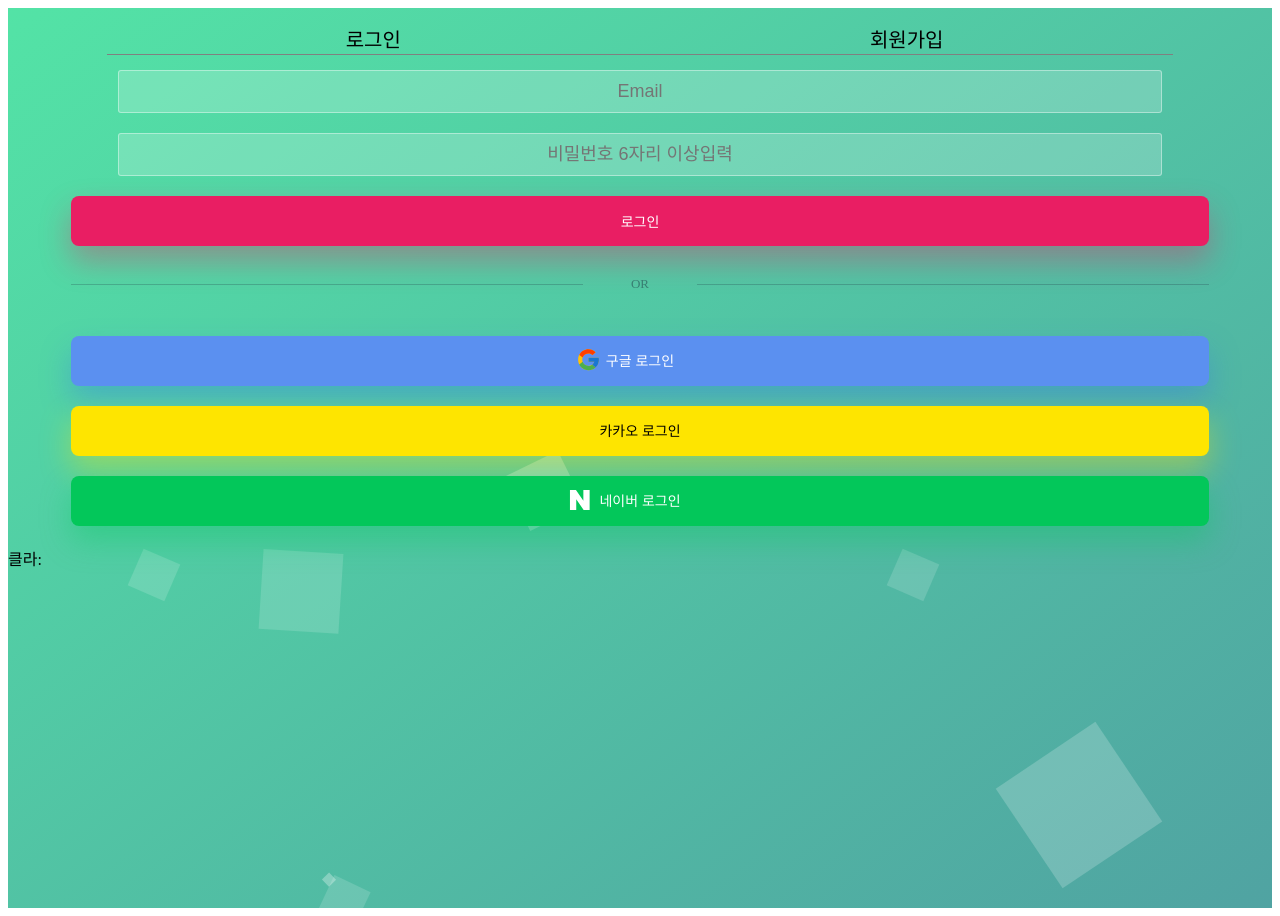
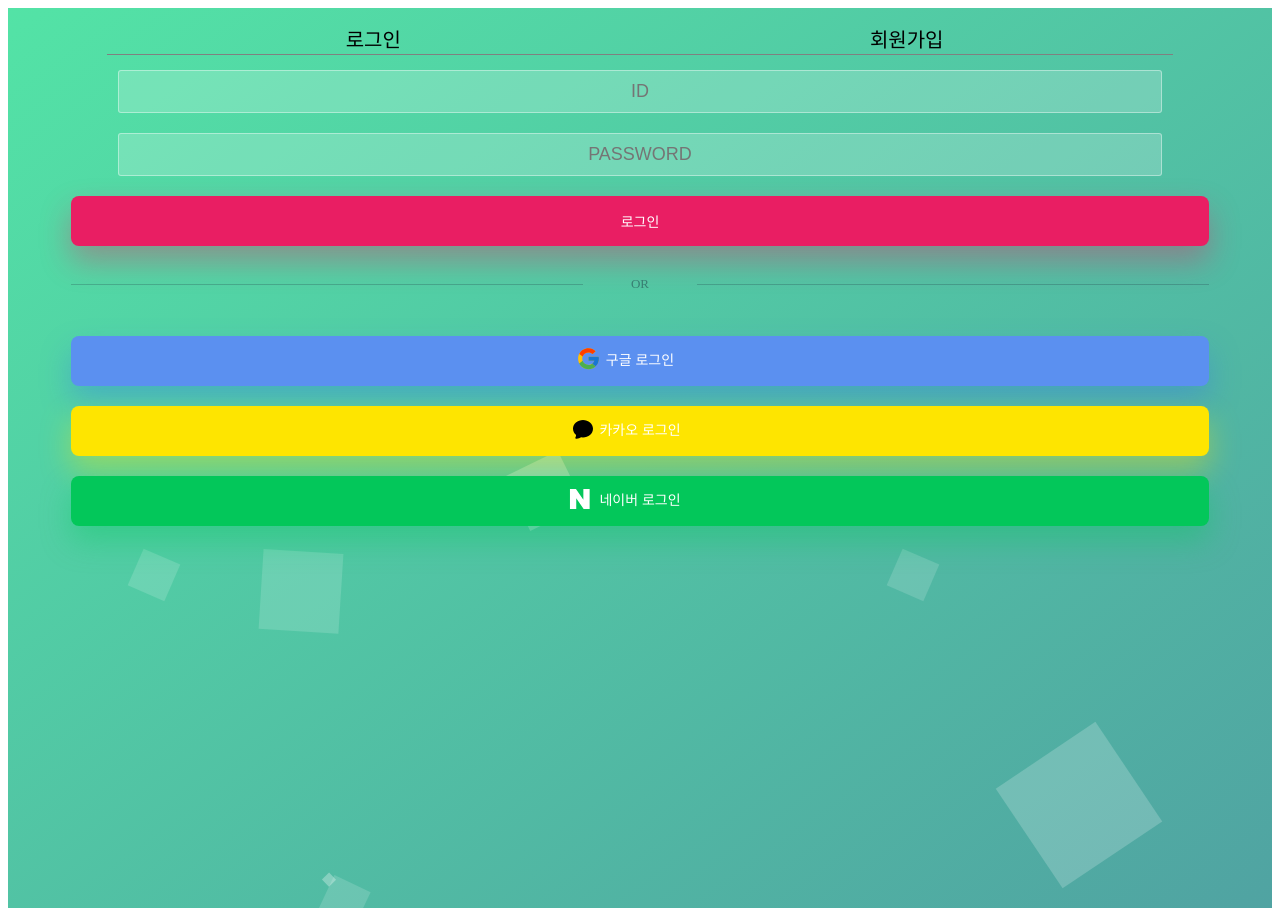
Before and after one commit to KICMonster/Monster_YMJ, a React (Vite) app in the folder monsterproject/: page /login in a window 1280 px wide. Built offline with nearby package versions, Linux system fonts and the light colour scheme; no server answers.

Commit message:
useState 문제 리액트 배칭 해결

```diff
--- a/monsterproject/index.html
+++ b/monsterproject/index.html
@@ -8,6 +8,8 @@
   </head>
   <body>
     <div id="root"></div>
+    <script type="text/javascript" src="https://static.nid.naver.com/js/naverLogin_implicit-1.0.3.js" charset="utf-8"></script>
+    <script type="text/javascript" src="http://code.jquery.com/jquery-1.11.3.min.js"></script>
     <script type="module" src="/src/main.jsx"></script>
   </body>
 </html>
--- a/monsterproject/src/page/Login.css
+++ b/monsterproject/src/page/Login.css
@@ -192,7 +192,15 @@
   padding-left: 8%;
   margin: 10px;
 }
-
+.google__btn > a,
+.kakao__btn > a,
+.naver__btn > a {
+  display: inline-block;
+  width: 100%;
+  height: 88%;
+  color: white;
+  text-decoration: none;
+}
 .origin__btn {
   background: #e91e63;
   color: white;
@@ -237,7 +245,6 @@
       font-size: 25px;
 
     }
-
     &:hover {
       box-shadow: 0 0 0 rgba(91, 144, 240, .0);
     }
@@ -250,6 +257,7 @@
     transition: .2s linear;
 
     svg {
+      color: black;
       font-size: 25px;
       position: absolute;
       transform: translateY(25%) translateX(-114%);
--- a/monsterproject/src/page/Login.jsx
+++ b/monsterproject/src/page/Login.jsx
@@ -7,6 +7,7 @@
 import { Link } from 'react-router-dom';
 import axios from 'axios';
 import Redirection from '../components/Redirection';
+
 
 
 //////////////////js//////////////////////
@@ -56,7 +57,7 @@
             <main>
                 <form action='/login' method='post' style={{ width: '100%' }}>
                     <div className="LoginMainBody">
-                        <input type="text" placeholder={"Email"} id='email' autoComplete="username" />
+                        <input type="text" placeholder={"ID"} id='email' autoComplete="username" />
                         <input type="text" placeholder="사용자 이름" id="username" />
                         <input type="password" placeholder="비밀번호 6자리 이상입력" id='pass' autoComplete="new-password" />
                         <input type="password" placeholder="재확인 비밀번호 6자리 이상입력" id='pass2' autoComplete="new-password" />
@@ -92,8 +93,8 @@
             <main>
                 <form style={{ width: '100%' }}>
                     <div className="LoginMainBody">
-                        <input type="text" placeholder={"Email"} id='email' autoComplete="username" />
-                        <input type="password" placeholder={"비밀번호 6자리 이상입력"} id='pass' autoComplete="new-password" />
+                        <input type="text" placeholder={"ID"} id='email' autoComplete="username" />
+                        <input type="password" placeholder={"PASSWORD"} id='pass' autoComplete="new-password" />
                     </div>
                     <button type='submit' className='origin__btn' style={{ marginTop: '20px' }}>로그인</button>
                 </form>
@@ -108,9 +109,9 @@
     const [accessToken, setAccessToken] = useState(null);
     const navigate = useNavigate();
 
-    const [REST_API_KEY, setREST_API_KEY] = useState('');
-    const [client, setclient] = useState('');
-    const [STATE_STRING, setSTATE_STRING] = useState('');
+    const [REST_API_KEY, setREST_API_KEY]=useState('');
+    const [client, setclient]= useState('');
+    const [STATE_STRING, setSTATE_STRING]=useState('a32cbdec-aff6-4376-b0a2-73b84a6a4214');
 
     const REDIRECT_URI = 'https://localhost:5174/login/auth/kakao/callback';
 
@@ -125,37 +126,26 @@
 
         var naver_id_login = new naver_id_login(REST_API_KEY, "https://localhost:9092/login/oauth2/code/naver");
         var state = naver_id_login.getUniqState();
-        naver_id_login.setButton("white", 2, 40);
+        naver_id_login.setButton("white", 2,40);
         naver_id_login.setDomain("https://localhost:9092");
         naver_id_login.setState(state);
         naver_id_login.setPopup();
         naver_id_login.init_naver_id_login();
         setSTATE_STRING(state)
 
-
-        window.location.href = NAVER_AUTH_URI;
     };
 
     // 카카오 로그인 함수
     const loginWithKakao = () => {
-        return new Promise((resolve, reject) => {
         setREST_API_KEY(import.meta.env.VITE_KAKAO_API_KEY);
         setclient(import.meta.env.VITE_KAKAO_SECRET);
-          resolve();
-        })
-        .then(() => {
-          window.location.href = KAKAO_AUTH_URI;
-        })
-        .catch((error) => {
-          console.error('Error:', error);
-        });
+
     };
 
     // 구글 로그인 함수
     const loginWithGoogle = () => {
         setREST_API_KEY(import.meta.env.VITE_GOOGLE_API_KEY);
         setclient(import.meta.env.VITE_GOOGLE_SECRET);
-        window.location.href = GOOGLE_AUTH_URI;
     };
 
     useEffect(() => {
@@ -247,21 +237,19 @@
             </div>
             {/*  google button */}
             <button className='google__btn' onClick={loginWithGoogle}>
-                <FcGoogle />
-                구글 로그인
+                <Link to={GOOGLE_AUTH_URI}><FcGoogle /> 구글 로그인</Link>
             </button>
+
             {/*  kakao button */}
-            <button className='kakao__btn' onClick={loginWithKakao} >
-                {/* <HiMiniChatBubbleOvalLeft />   얘 자체 오류있음  */}
-                카카오 로그인
+            <button className='kakao__btn' onClick={loginWithKakao}  >
+            <Link to={KAKAO_AUTH_URI}><HiMiniChatBubbleOvalLeft  /> 카카오 로그인</Link>
             </button>
+
             {/*  naver button */}
             <button className='naver__btn' onClick={loginWithNaver}>
-                <SiNaver />
-                네이버 로그인
+                <Link to={NAVER_AUTH_URI}><SiNaver /> 네이버 로그인</Link>
             </button>
-            <div>클라:{REST_API_KEY}</div>
-            {/* <Route exact path='/kakao/callback' element={<Redirection />} /> */}
+
            </footer>
     );
 
```
Lines whose indentation alone changed are shown as unchanged.
